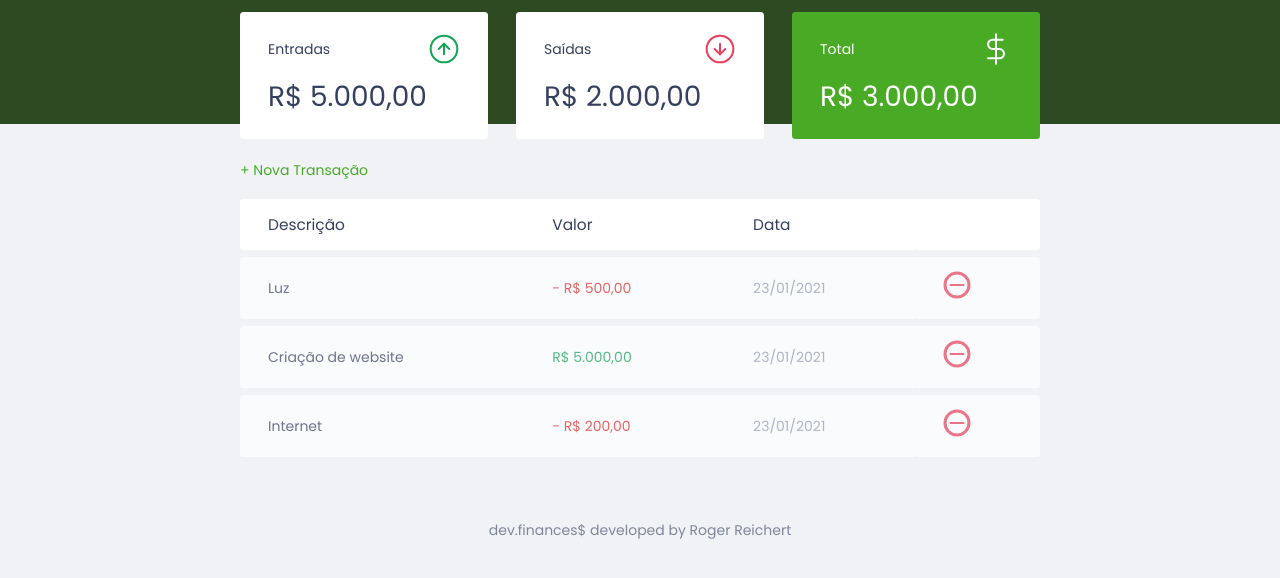
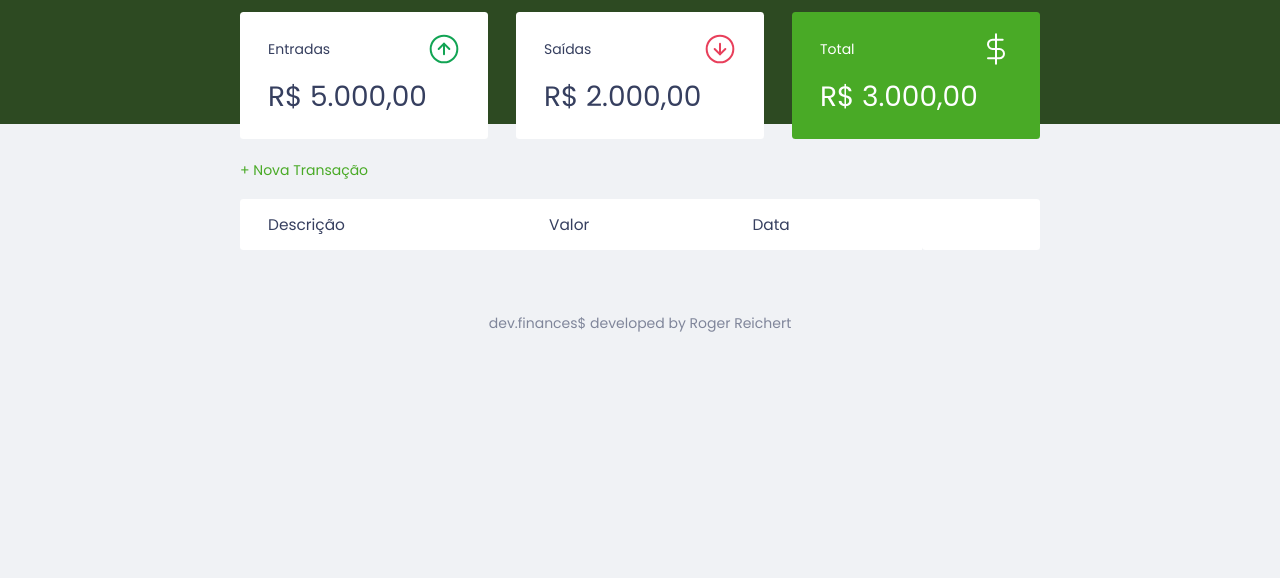
Before and after one commit to rogereichert/projetos2021, a plain HTML site: page index.html in a window 1280 px wide. Shown: the part 74-652 px from the top of the page. Drawn offline with Linux system fonts and the light colour scheme.

Commit message:
Foi removido conteúdo td estático do HTML para por conteúdo do JS

```diff
--- a/index.html
+++ b/index.html
@@ -60,24 +60,7 @@
                     </tr>
                 </thead>
                 <tbody>
-                    <tr>
-                        <td class="description">Luz</td>
-                        <td class="expense">- R$ 500,00</td>
-                        <td class="date">23/01/2021</td>
-                        <td><img src="./assets/minus.svg" alt="Remover Transação"></td>
-                    </tr>
-                    <tr>
-                        <td class="description">Criação de website</td>
-                        <td class="income">R$ 5.000,00</td>
-                        <td class="date">23/01/2021</td>
-                        <td><img src="./assets/minus.svg" alt="Remover Transação"></td>
-                    </tr>
-                    <tr>
-                        <td class="description">Internet</td>
-                        <td class="expense">- R$ 200,00</td>
-                        <td class="date">23/01/2021</td>
-                        <td><img src="./assets/minus.svg" alt="Remover Transação"></td>
-                    </tr>
+
                 </tbody>
             </table>
         </section>
```
